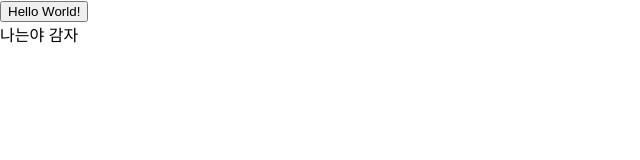
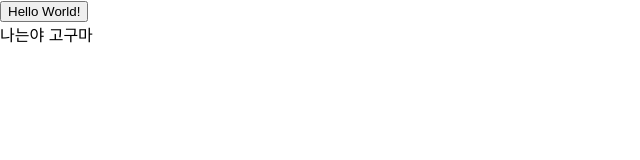
Before and after one commit to sejong-class-registration/Client, a React (Create React App) app: page / in a window 1280 px wide. Shown: the top 160 px of the page, without its empty margins (0-640 px from the left). Built offline with nearby package versions, Linux system fonts and the light colour scheme.

Commit message:
Feat:나는야 고구마

```diff
--- a/src/App.js
+++ b/src/App.js
@@ -2,7 +2,7 @@ function App() {
   return (
     <div>
       <button>Hello World!</button>
-      <div>나는야 감자</div>
+      <div>나는야 고구마</div>
     </div>
   );
 }
```
